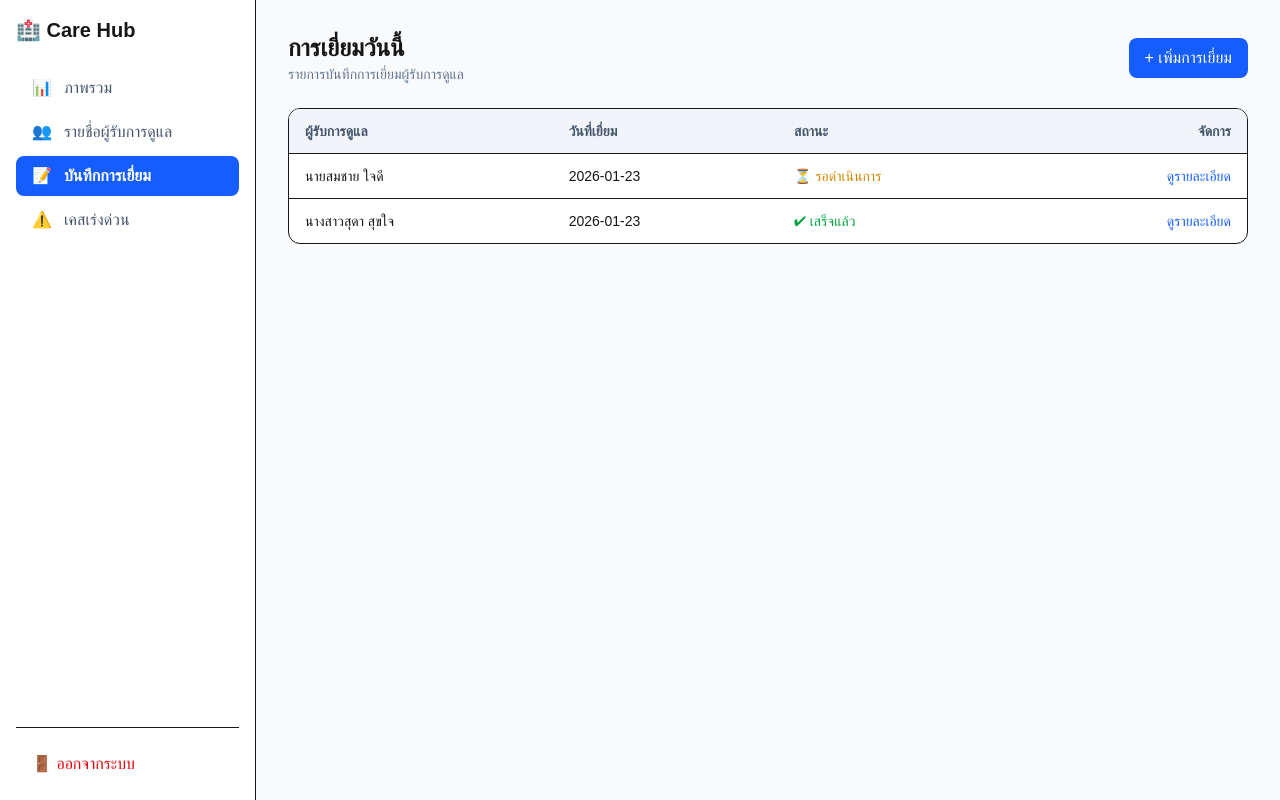
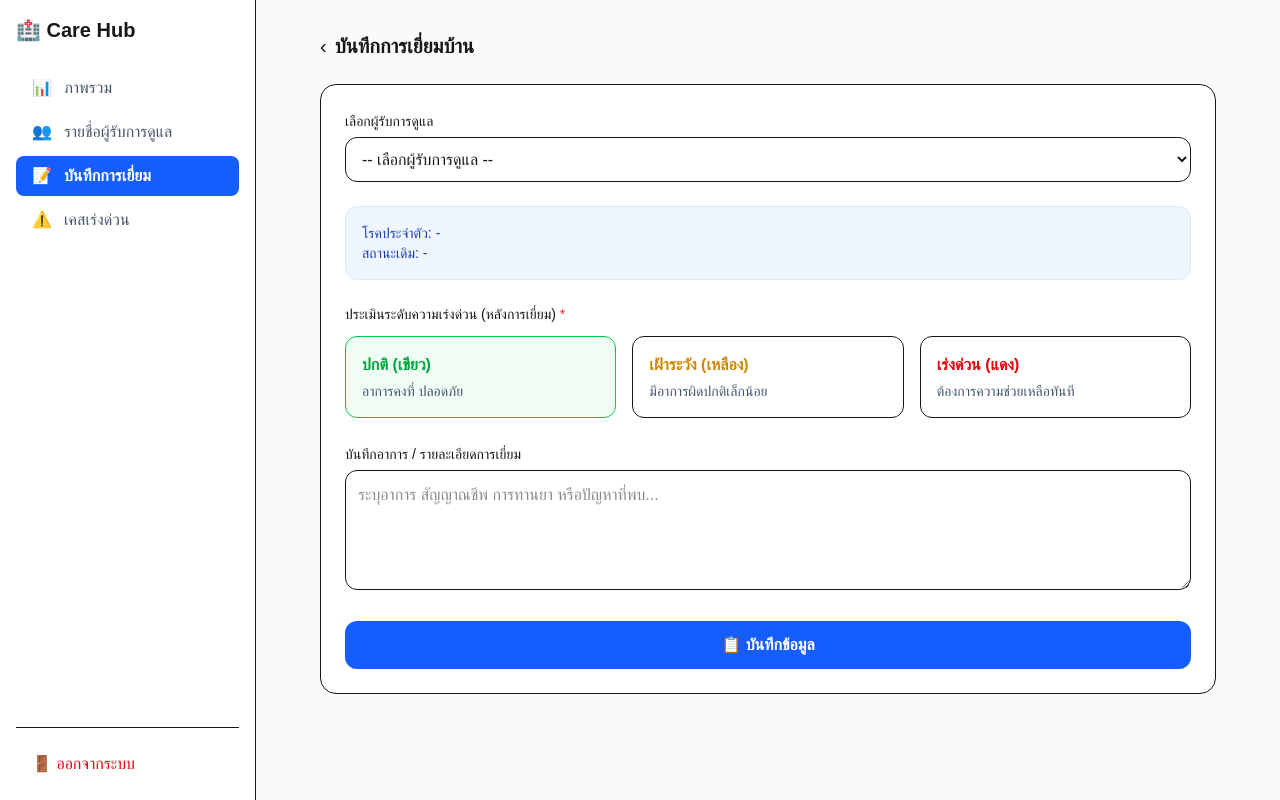
Before and after one commit to sepkao/helthy-Community-Care-Hub-, a Next.js app in the folder frontend-next/: page /home/visit in a window 1280 px wide. Built offline with nearby package versions, Linux system fonts and the light colour scheme.

Commit message:
update visit and login pages

```diff
--- a/frontend-next/app/home/visit/page.tsx
+++ b/frontend-next/app/home/visit/page.tsx
@@ -1,111 +1,124 @@
 'use client';
 
-import { useEffect, useState } from 'react';
+import { useState } from 'react';
 
-/* ======================
-   Types
-====================== */
-type Visit = {
-  id: number;
-  patient_name: string;
-  visit_date: string; // ISO date
-  note?: string;
-  status: 'done' | 'pending';
-};
-
-/* ======================
-   Visit Page
-====================== */
 export default function VisitPage() {
-  const [visits, setVisits] = useState<Visit[]>([]);
-  const [loading, setLoading] = useState(true);
-
-  useEffect(() => {
-    // 🔧 mock data (เปลี่ยนเป็นเรียก API ทีหลัง)
-    setTimeout(() => {
-      setVisits([
-        {
-          id: 1,
-          patient_name: 'นายสมชาย ใจดี',
-          visit_date: '2026-01-23',
-          status: 'pending',
-        },
-        {
-          id: 2,
-          patient_name: 'นางสาวสุดา สุขใจ',
-          visit_date: '2026-01-23',
-          status: 'done',
-        },
-      ]);
-      setLoading(false);
-    }, 500);
-  }, []);
+  const [urgency, setUrgency] = useState<'green' | 'yellow' | 'red'>('green');
+  const [note, setNote] = useState('');
 
   return (
-    <div>
+    <div className="max-w-4xl mx-auto">
       {/* Header */}
-      <div className="flex items-center justify-between mb-6">
+      <div className="flex items-center gap-2 mb-6">
+        <span className="text-xl cursor-pointer">‹</span>
+        <h1 className="text-xl font-bold">บันทึกการเยี่ยมบ้าน</h1>
+      </div>
+
+      {/* Card */}
+      <div className="bg-white rounded-2xl border p-6 space-y-6">
+        {/* Select patient */}
         <div>
-          <h1 className="text-2xl font-bold">การเยี่ยมวันนี้</h1>
-          <p className="text-slate-500 text-sm">
-            รายการบันทึกการเยี่ยมผู้รับการดูแล
-          </p>
+          <label className="text-sm font-medium">
+            เลือกผู้รับการดูแล
+          </label>
+          <select className="mt-1 w-full border rounded-xl p-3">
+            {/* ต่อ database เอง */}
+            <option>-- เลือกผู้รับการดูแล --</option>
+          </select>
         </div>
 
+        {/* Patient info */}
+        <div className="bg-blue-50 border border-blue-100 rounded-xl p-4 text-sm text-blue-800">
+          โรคประจำตัว: - <br />
+          สถานะเดิม: -
+        </div>
+
+        {/* Urgency */}
+        <div>
+          <label className="text-sm font-medium block mb-3">
+            ประเมินระดับความเร่งด่วน (หลังการเยี่ยม) <span className="text-red-500">*</span>
+          </label>
+
+          <div className="grid grid-cols-1 md:grid-cols-3 gap-4">
+            {/* Green */}
+            <button
+              type="button"
+              onClick={() => setUrgency('green')}
+              className={`border rounded-xl p-4 text-left transition
+                ${
+                  urgency === 'green'
+                    ? 'border-green-500 bg-green-50'
+                    : 'hover:border-slate-300'
+                }`}
+            >
+              <div className="text-green-600 font-semibold mb-1">
+                ปกติ (เขียว)
+              </div>
+              <p className="text-sm text-slate-600">
+                อาการคงที่ ปลอดภัย
+              </p>
+            </button>
+
+            {/* Yellow */}
+            <button
+              type="button"
+              onClick={() => setUrgency('yellow')}
+              className={`border rounded-xl p-4 text-left transition
+                ${
+                  urgency === 'yellow'
+                    ? 'border-yellow-500 bg-yellow-50'
+                    : 'hover:border-slate-300'
+                }`}
+            >
+              <div className="text-yellow-600 font-semibold mb-1">
+                เฝ้าระวัง (เหลือง)
+              </div>
+              <p className="text-sm text-slate-600">
+                มีอาการผิดปกติเล็กน้อย
+              </p>
+            </button>
+
+            {/* Red */}
+            <button
+              type="button"
+              onClick={() => setUrgency('red')}
+              className={`border rounded-xl p-4 text-left transition
+                ${
+                  urgency === 'red'
+                    ? 'border-red-500 bg-red-50'
+                    : 'hover:border-slate-300'
+                }`}
+            >
+              <div className="text-red-600 font-semibold mb-1">
+                เร่งด่วน (แดง)
+              </div>
+              <p className="text-sm text-slate-600">
+                ต้องการความช่วยเหลือทันที
+              </p>
+            </button>
+          </div>
+        </div>
+
+        {/* Note */}
+        <div>
+          <label className="text-sm font-medium">
+            บันทึกอาการ / รายละเอียดการเยี่ยม
+          </label>
+          <textarea
+            className="mt-1 w-full border rounded-xl p-3 min-h-[120px]"
+            placeholder="ระบุอาการ สัญญาณชีพ การทานยา หรือปัญหาที่พบ..."
+            value={note}
+            onChange={(e) => setNote(e.target.value)}
+          />
+        </div>
+
+        {/* Submit */}
         <button
-          className="px-4 py-2 rounded-lg bg-blue-600 text-white
-                     hover:bg-blue-700 transition"
+          className="w-full bg-blue-600 hover:bg-blue-700 text-white py-3 rounded-xl font-semibold flex items-center justify-center gap-2"
         >
-          + เพิ่มการเยี่ยม
+          📋 บันทึกข้อมูล
         </button>
       </div>
-
-      {/* Content */}
-      {loading ? (
-        <p className="text-slate-500">กำลังโหลดข้อมูล...</p>
-      ) : visits.length === 0 ? (
-        <div className="bg-white p-6 rounded-xl border text-center text-slate-500">
-          ยังไม่มีข้อมูลการเยี่ยมวันนี้
-        </div>
-      ) : (
-        <div className="bg-white rounded-xl border overflow-hidden">
-          <table className="w-full text-sm">
-            <thead className="bg-slate-100 text-slate-600">
-              <tr>
-                <th className="text-left px-4 py-3">ผู้รับการดูแล</th>
-                <th className="text-left px-4 py-3">วันที่เยี่ยม</th>
-                <th className="text-left px-4 py-3">สถานะ</th>
-                <th className="px-4 py-3 text-right">จัดการ</th>
-              </tr>
-            </thead>
-
-            <tbody>
-              {visits.map((v) => (
-                <tr key={v.id} className="border-t">
-                  <td className="px-4 py-3">{v.patient_name}</td>
-                  <td className="px-4 py-3">{v.visit_date}</td>
-                  <td className="px-4 py-3">
-                    {v.status === 'done' ? (
-                      <span className="text-green-600 font-medium">
-                        ✔ เสร็จแล้ว
-                      </span>
-                    ) : (
-                      <span className="text-yellow-600 font-medium">
-                        ⏳ รอดำเนินการ
-                      </span>
-                    )}
-                  </td>
-                  <td className="px-4 py-3 text-right">
-                    <button className="text-blue-600 hover:underline">
-                      ดูรายละเอียด
-                    </button>
-                  </td>
-                </tr>
-              ))}
-            </tbody>
-          </table>
-        </div>
-      )}
     </div>
   );
 }
--- a/frontend-next/app/login/page.tsx
+++ b/frontend-next/app/login/page.tsx
@@ -2,22 +2,39 @@
 
 import { useState } from 'react';
 import { useRouter } from 'next/navigation';
+import { Users } from 'lucide-react';
 
 export default function LoginPage() {
   const router = useRouter();
   const [username, setUsername] = useState('');
   const [password, setPassword] = useState('');
   const [error, setError] = useState('');
+  const [loading, setLoading] = useState(false);
 
-  const handleLogin = (e: React.FormEvent) => {
+  const handleLogin = async (e: React.FormEvent) => {
     e.preventDefault();
+    setError('');
+    setLoading(true);
 
-    // mock login
-    if (username === 'admin' && password === '1234') {
+    try {
+      // 🔗 เตรียมไว้สำหรับ backend
+      const res = await fetch('http://localhost:3001/login', {
+        method: 'POST',
+        headers: { 'Content-Type': 'application/json' },
+        body: JSON.stringify({ username, password }),
+      });
+
+      if (!res.ok) {
+        throw new Error('ชื่อผู้ใช้หรือรหัสผ่านไม่ถูกต้อง');
+      }
+
+      // สมมติ backend login ผ่าน
       localStorage.setItem('login', 'true');
       router.push('/home');
-    } else {
-      setError('ชื่อผู้ใช้หรือรหัสผ่านไม่ถูกต้อง');
+    } catch (err: any) {
+      setError(err.message);
+    } finally {
+      setLoading(false);
     }
   };
 
@@ -25,33 +42,58 @@ export default function LoginPage() {
     <div className="min-h-screen flex items-center justify-center bg-slate-100">
       <form
         onSubmit={handleLogin}
-        className="bg-white p-8 rounded-2xl shadow w-full max-w-md"
+        className="bg-white w-full max-w-md p-8 rounded-2xl shadow"
       >
-        <h1 className="text-2xl font-bold text-center mb-6">
-          🔐 Care Hub Login
+        {/* Icon */}
+        <div className="flex justify-center mb-4">
+          <div className="w-14 h-14 bg-blue-600 rounded-full flex items-center justify-center">
+  <Users className="text-white w-7 h-7" />
+</div>
+        </div>
+
+        {/* Title */}
+        <h1 className="text-2xl font-bold text-center">
+          Community Care Hub
         </h1>
+        <p className="text-center text-slate-500 text-sm mb-6">
+          ระบบดูแลประชาชนในชุมชน
+        </p>
 
+        {/* Username */}
+        <label className="text-sm text-slate-600">ชื่อผู้ใช้งาน</label>
         <input
-          className="w-full border p-3 rounded-xl mb-4"
-          placeholder="Username"
+          className="w-full border rounded-xl p-3 mt-1 mb-4"
+          placeholder="เช่น admin หรือ osm"
           value={username}
           onChange={e => setUsername(e.target.value)}
+          required
         />
 
+        {/* Password */}
+        <label className="text-sm text-slate-600">รหัสผ่าน</label>
         <input
           type="password"
-          className="w-full border p-3 rounded-xl mb-4"
-          placeholder="Password"
+          className="w-full border rounded-xl p-3 mt-1 mb-4"
+          placeholder="รหัสผ่าน"
           value={password}
           onChange={e => setPassword(e.target.value)}
+          required
         />
 
+        {/* Error */}
         {error && (
-          <p className="text-red-500 text-sm text-center mb-3">{error}</p>
+          <p className="text-red-500 text-sm text-center mb-3">
+            {error}
+          </p>
         )}
 
-        <button className="w-full bg-blue-600 text-white py-3 rounded-xl">
-          เข้าสู่ระบบ
+        {/* Button */}
+        <button
+          type="submit"
+          disabled={loading}
+          className="w-full bg-blue-600 hover:bg-blue-700 disabled:opacity-50 text-white py-3 rounded-xl font-semibold"
+        >
+          {loading ? 'กำลังเข้าสู่ระบบ...' : 'เข้าสู่ระบบ'}
         </button>
       </form>
     </div>
```
